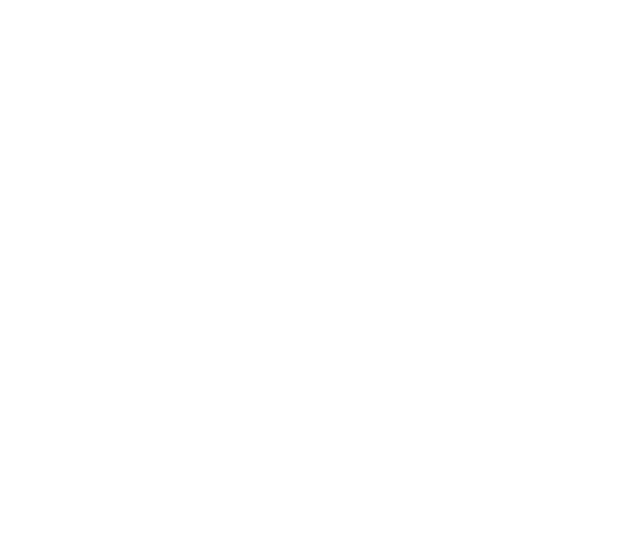
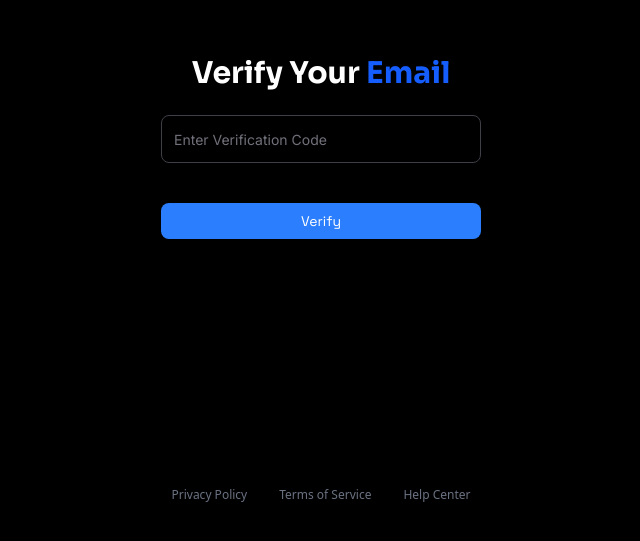
Before and after one commit to Harshit-Parmar555/Auth-X-Frontend, a React (Vite) app: page /verify-email in a window 1280 px wide. Before the commit this address had no page. Shown: the part 253-794 px from the top of the page, without its empty margins (319-959 px from the left). Built offline with nearby package versions, Linux system fonts and the light colour scheme.

Commit message:
feat: add verify email page and configure route

```diff
--- a/src/App.jsx
+++ b/src/App.jsx
@@ -4,6 +4,7 @@
 // pages import
 import Land from "./pages/Land/Land";
 import Register from "./pages/Register/Register";
+import Verify from "./pages/Verify/Verify";
 import Login from "./pages/Login/Login";
 
 const App = () => {
@@ -13,6 +14,7 @@
         <Route path="/" element={<Land />} />
         <Route path="/register" element={<Register />} />
         <Route path="/login" element={<Login />} />
+        <Route path="/verify-email" element={<Verify />} />
       </Routes>
     </BrowserRouter>
   );
--- /dev/null
+++ b/src/pages/Verify/Verify.jsx
@@ -0,0 +1,56 @@
+import React from "react";
+
+import { useForm } from "react-hook-form";
+import { useNavigate } from "react-router-dom";
+
+// components
+import Footer from "@/custom/Footer";
+import { Input } from "@/components/ui/input";
+import { Button } from "@/components/ui/button.jsx";
+
+const Verify = () => {
+  const navigate = useNavigate();
+  const {
+    register,
+    handleSubmit,
+    watch,
+    formState: { errors },
+  } = useForm();
+
+  const onSubmit = async (data) => {
+    console.log(data);
+  };
+  return (
+    <div className="h-dvh flex flex-col items-center justify-center bg-black text-white">
+      {/* Form Section */}
+      <div className="flex flex-col justify-center items-center">
+        <h1 className="text-3xl font-bold font-[Sora]">
+          Verify Your <span className="text-blue-600">Email</span>
+        </h1>
+
+        {/* Form Fields */}
+        <form
+          onSubmit={handleSubmit(onSubmit)}
+          className="mt-6 w-80 flex flex-col gap-6"
+        >
+          <Input
+            type="text"
+            placeholder="Enter Verification Code"
+            className="border border-zinc-700 h-12 text-xs font-[Inter]"
+            {...register("token", { required: "Token is required" })}
+          />
+          {errors.token && (
+            <p className="text-red-500 text-xs">{errors.token.message}</p>
+          )}
+          <Button className="mt-4 bg-blue-500 text-white px-6 py-2 rounded-md font-[Space_Grotesk] cursor-pointer">
+            Verify
+          </Button>
+        </form>
+      </div>
+
+      <Footer />
+    </div>
+  );
+};
+
+export default Verify;
```
